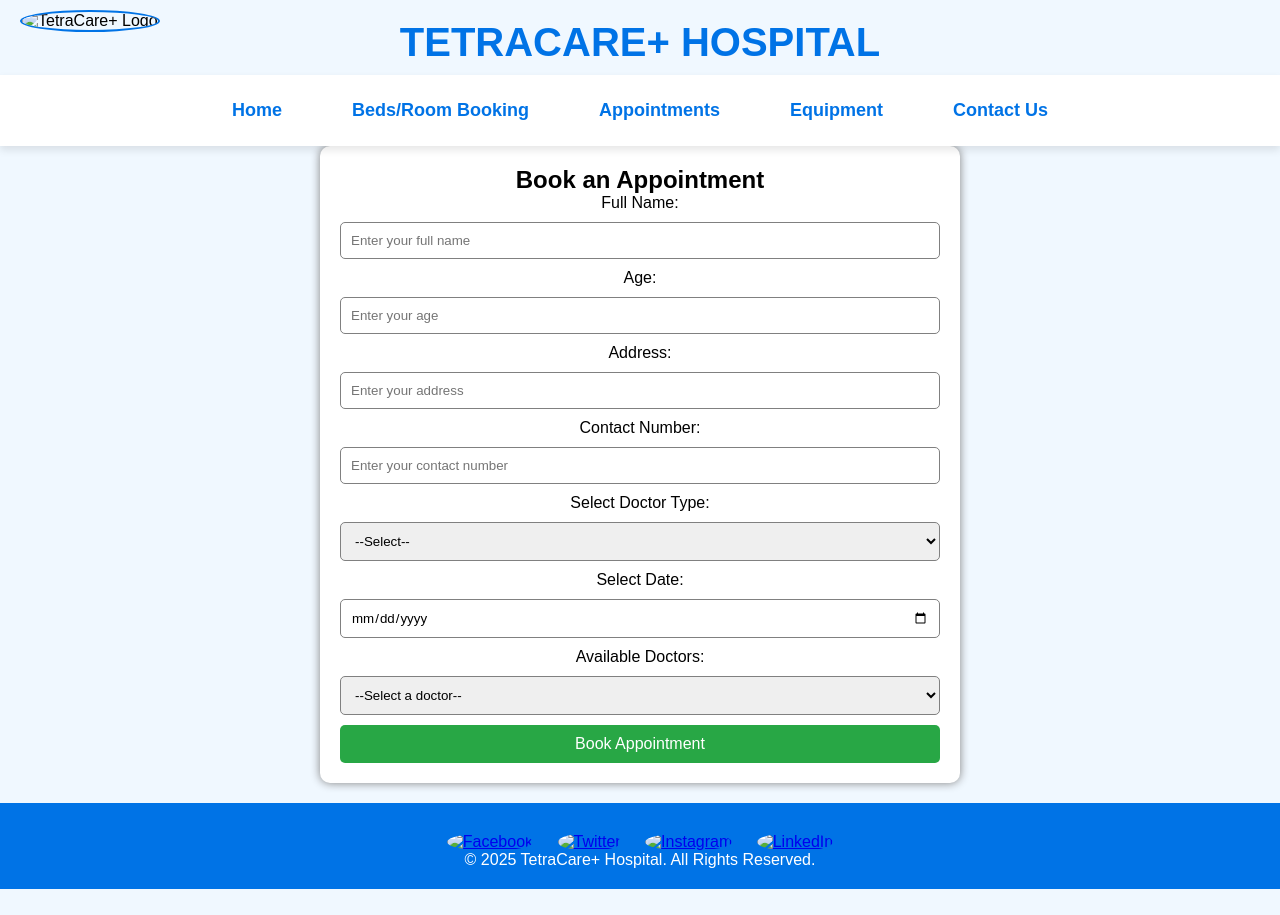
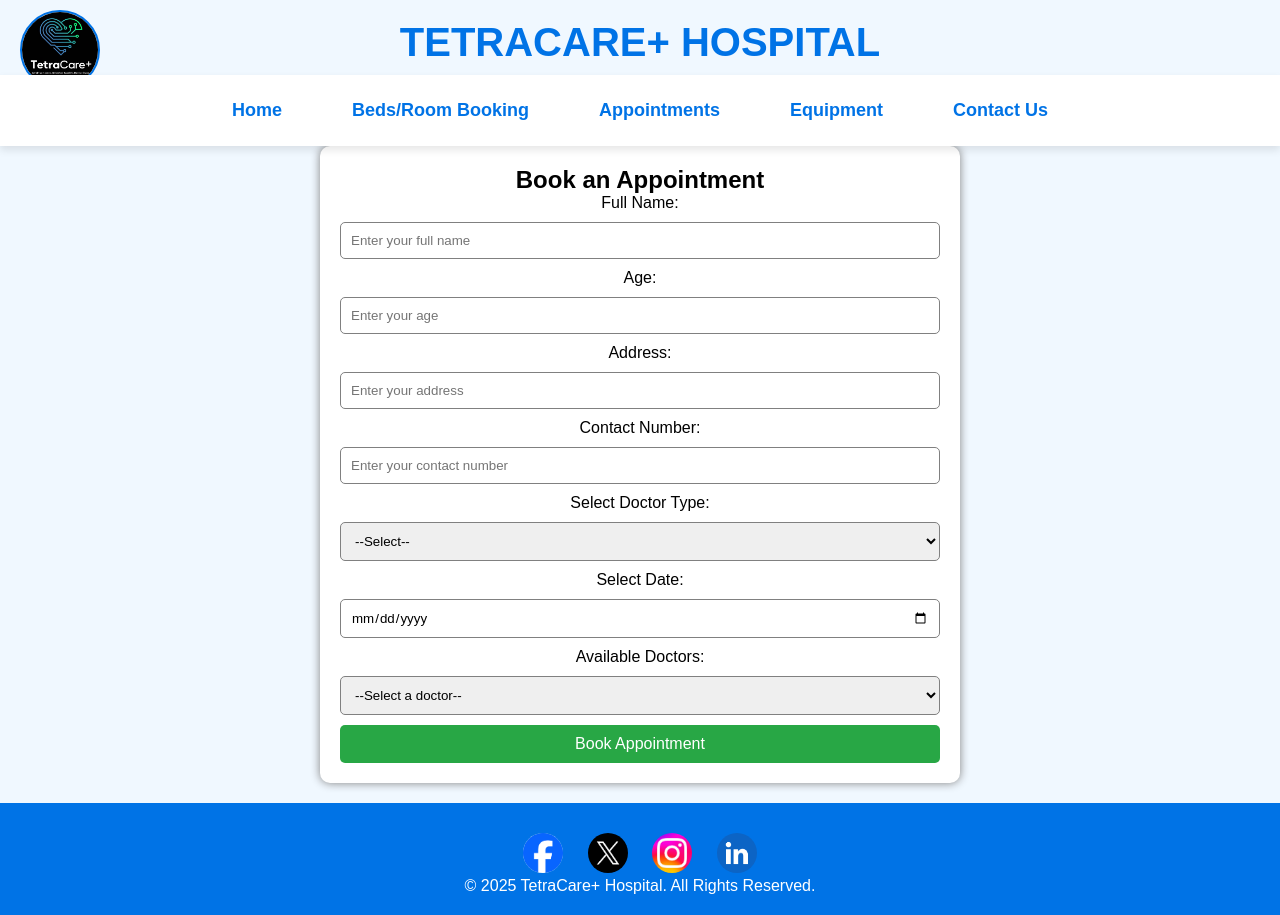
Before and after one commit to Narayan517/TetraCare-Healthcare-website-, a plain HTML site: page appointment.html in a window 1280 px wide. Before the commit the page ends 889 px from the top, so only its background shows below. Drawn offline with Linux system fonts and the light colour scheme; the site is published under a folder, as on GitHub Pages, so addresses that start at the root find nothing.

Commit message:
Update appointment.html

```diff
--- a/appointment.html
+++ b/appointment.html
@@ -15,7 +15,7 @@
             font-family: Arial, sans-serif;
         }
         body {
-            background-color: #f4f4f4;
+            background-color: white;
             animation: fadeIn 1s ease-in-out;
         }
         @keyframes fadeIn {
@@ -179,7 +179,7 @@
 </head>
 <body>
     <div class="logo-container">
-        <img src="/static/logo.jpg" alt="TetraCare+ Logo">
+        <img src="static/logo.jpg" alt="TetraCare+ Logo">
     </div>
 
     <div class="title">TetraCare+ Hospital</div>
@@ -235,16 +235,16 @@
 
             <div class="social-media">
                 <a href="https://www.facebook.com" target="_blank">
-                    <img src="/static/facebook.png" alt="Facebook">
+                    <img src="static/facebook.png" alt="Facebook">
                 </a>
                 <a href="https://www.twitter.com" target="_blank">
-                    <img src="/static/twitter.png" alt="Twitter">
+                    <img src="static/twitter.png" alt="Twitter">
                 </a>
                 <a href="https://www.instagram.com" target="_blank">
-                    <img src="/static/insta.jpeg" alt="Instagram">
+                    <img src="static/insta.jpeg" alt="Instagram">
                 </a>
                 <a href="https://www.linkedin.com" target="_blank">
-                    <img src="/static/linkedin.png" alt="LinkedIn">
+                    <img src="static/linkedin.png" alt="LinkedIn">
                 </a>
                 <p>&copy; 2025 TetraCare+ Hospital. All Rights Reserved.</p>
             </div>
```
